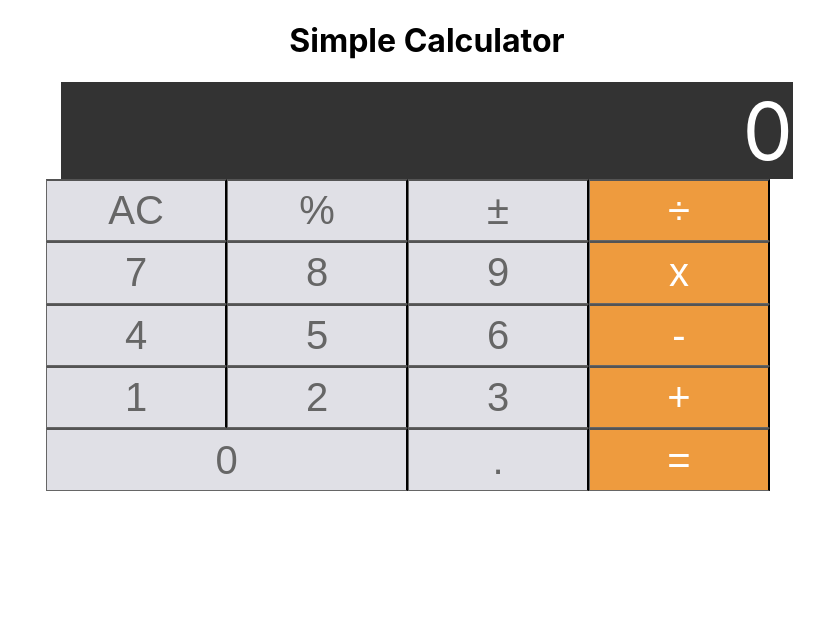
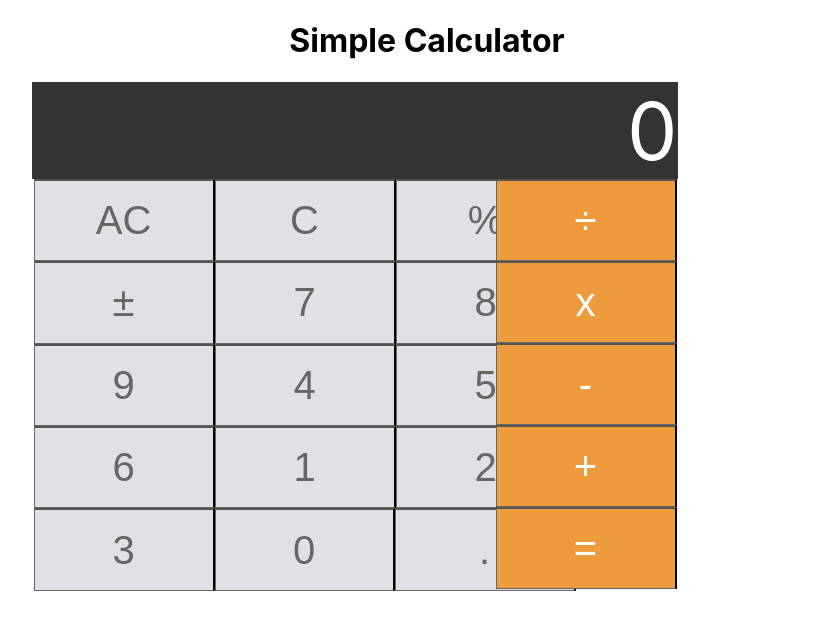
Before and after one commit to benstone1/Pursuit-Core-Web-React-Calculator-Lab, a React (Create React App) app in the folder calculator/: page / in a window 1280 px wide. Shown: the top 630 px of the page, without its empty margins (213-1037 px from the left). Built offline with nearby package versions, Linux system fonts and the light colour scheme.

Commit message:
near mirror replication of app

```diff
--- a/calculator/src/App.css
+++ b/calculator/src/App.css
@@ -29,29 +29,47 @@ button:active {
 .orange {
   background-color: #ee9b3e;
   color: #fff;
+  height: 82px;
 }
 
 .calc {
   display: flex;
-  flex-direction: column;
+  flex-direction: row;
   justify-content: center;
+  width: 90vw;
 }
 
 .buttons {
-  width: 762px;
-  height: 312px;
+  width: 50vw;
+  height: 412px;
   display: flex;
   flex-direction: row;
   flex-wrap: wrap;
-  margin-right: -15px;
-  margin-left: -15px;
+  margin-right: -78px;
+  margin-left: -75px;
 }
 .display {
+  margin-right: -6px;
+  margin-left: -150px;
+  width: 50.4vw;
   font-size: 5em;
   color: #fff;
   text-align: right;
   background-color: #333;
 }
 .col-6 {
-  width: 362px;
+  width: 180px;
 }
+
+.holder {
+  display: flex;
+  flex-direction: column;
+  align-items: center;
+}
+
+.operators {
+  height: 412px;
+  margin-left: -100px;
+  margin-right: 69px;
+  margin-bottom: 3px;
+}
--- a/calculator/src/App.js
+++ b/calculator/src/App.js
@@ -12,15 +12,11 @@ class App extends React.Component {
       previousValue: null,
       operation: null,
       waitingForNewValue: false,
-      result: false,
       negative: false
     };
 
     this.state = this.initialState;
   }
-
-  // previousValue = event => {};
-
 
   handleInput = event => {
     let { input } = this.state
@@ -30,9 +26,14 @@ class App extends React.Component {
     });
   };
 
-  allClear = () => {
-    this.setState(this.initialState);
-  };
+  allClear = () => this.setState(this.initialState);
+  clear = () => {
+    this.setState({
+      displayValue: 0,
+      input: ''
+    })
+  }
+
 
   handleOperationButton = e => {
     const { input, waitingForNewValue, displayValue } = this.state;
@@ -54,16 +55,28 @@ class App extends React.Component {
 
   handleMath = () => {
     const { operation, previousValue, input } = this.state
-    if (operation === "x") {
+    if (operation === "÷") {
       this.setState({
-        displayValue: parseFloat(previousValue) * parseFloat(input),
+        displayValue: parseFloat(previousValue) / parseFloat(input),
+        input: '',
+      })
+    } else if (operation === "+") {
+      this.setState({
+        displayValue: parseFloat(previousValue) + parseFloat(input),
         input: '',
       })
     }
   };
+
   showAnswer = e => this.handleMath()
 
-
+  percentage = e => {
+    const { displayValue } = this.state
+    this.setState({
+      displayValue: parseFloat(displayValue) / 100,
+      input: '',
+    })
+  }
 
   //converts between negative and positive
   handleConversion = e => {
@@ -71,11 +84,13 @@ class App extends React.Component {
     if (negative === false) {
       this.setState({
         displayValue: (Math.abs(displayValue) * -1),
+        input: (Math.abs(displayValue) * -1),
         negative: true
       })
     } else {
       this.setState({
         displayValue: (Math.abs(displayValue)),
+        input: (Math.abs(displayValue)),
         negative: false
       })
     }
@@ -105,6 +120,8 @@ class App extends React.Component {
             handleConversion={this.handleConversion}
             allClear={this.allClear}
             showAnswer={this.showAnswer}
+            percentage={this.percentage}
+            clear={this.clear}
           />
         </div>
       </div>
--- a/calculator/src/components/CalculatorForm.jsx
+++ b/calculator/src/components/CalculatorForm.jsx
@@ -13,43 +13,47 @@ class CalculatorForm extends Component {
                 <div className="calc">
                     <div className="buttons">
                         <button className="button col-3" onClick={this.props.allClear} value='AC'>AC</button>
+                        <button className="button col-3" onClick={this.props.clear} value='C'>C</button>
+
                         <button
                             value='%'
                             className="button col-3"
-                            onClick={this.handleOperationButton}
+                            onClick={this.props.percentage}
                         > % </button>
-                        <button className="button col-3" onClick={this.props.handleConversion}>±</button>
+                        <button className="button col-3" value='±' onClick={this.props.handleConversion}>±</button>
+                        <button onClick={this.props.handleInput} className="button col-3">7</button>
+                        <button onClick={this.props.handleInput} className="button col-3">8</button>
+                        <button onClick={this.props.handleInput} className="button col-3">9</button>
+                        <button onClick={this.props.handleInput} className="button col-3">4</button>
+                        <button onClick={this.props.handleInput} className="button col-3"> 5</button>
+                        <button onClick={this.props.handleInput} className="button col-3">6</button>
+                        <button onClick={this.props.handleInput} className="button col-3">1</button>
+                        <button onClick={this.props.handleInput} className="button col-3">2</button>
+                        <button onClick={this.props.handleInput} className="button col-3">3</button>
+                        <button onClick={this.props.handleInput} className="button col-6">0</button>
+                        <button className="button col-3" onClick={this.props.handleOperationButton}>.</button>
+                    </div>
+                    <div className='operators'>
                         <button
                             value='÷'
                             className="button col-3 orange"
                             onClick={this.props.handleOperationButton}
                         > ÷ </button>
-                        <button onClick={this.props.handleInput} className="button col-3">7</button>
-                        <button onClick={this.props.handleInput} className="button col-3">8</button>
-                        <button onClick={this.props.handleInput} className="button col-3">9</button>
                         <button
                             value='x'
                             className="button col-3 orange"
                             onClick={this.props.handleOperationButton}
                         >x</button>
-                        <button onClick={this.props.handleInput} className="button col-3">4</button>
-                        <button onClick={this.props.handleInput} className="button col-3"> 5</button>
-                        <button onClick={this.props.handleInput} className="button col-3">6</button>
                         <button
                             value='-'
                             className="button col-3 orange"
                             onClick={this.props.handleOperationButton}
                         > - </button>
-                        <button onClick={this.props.handleInput} className="button col-3">1</button>
-                        <button onClick={this.props.handleInput} className="button col-3">2</button>
-                        <button onClick={this.props.handleInput} className="button col-3">3</button>
                         <button
                             value='+'
                             className="button col-3 orange"
                             onClick={this.props.handleOperationButton}
                         >+</button>
-                        <button onClick={this.props.handleInput} className="button col-6">0</button>
-                        <button className="button col-3" onClick={this.props.handleOperationButton}>.</button>
                         <button
                             value='='
                             className="button col-3 orange"
```
